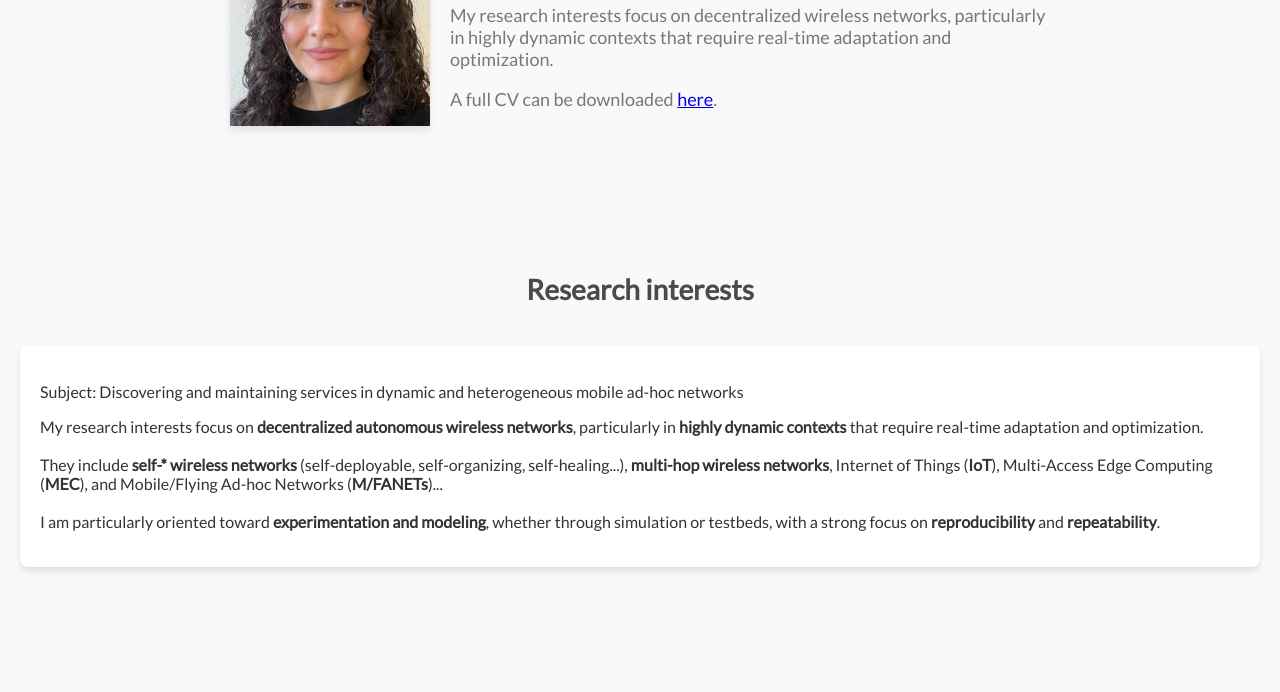
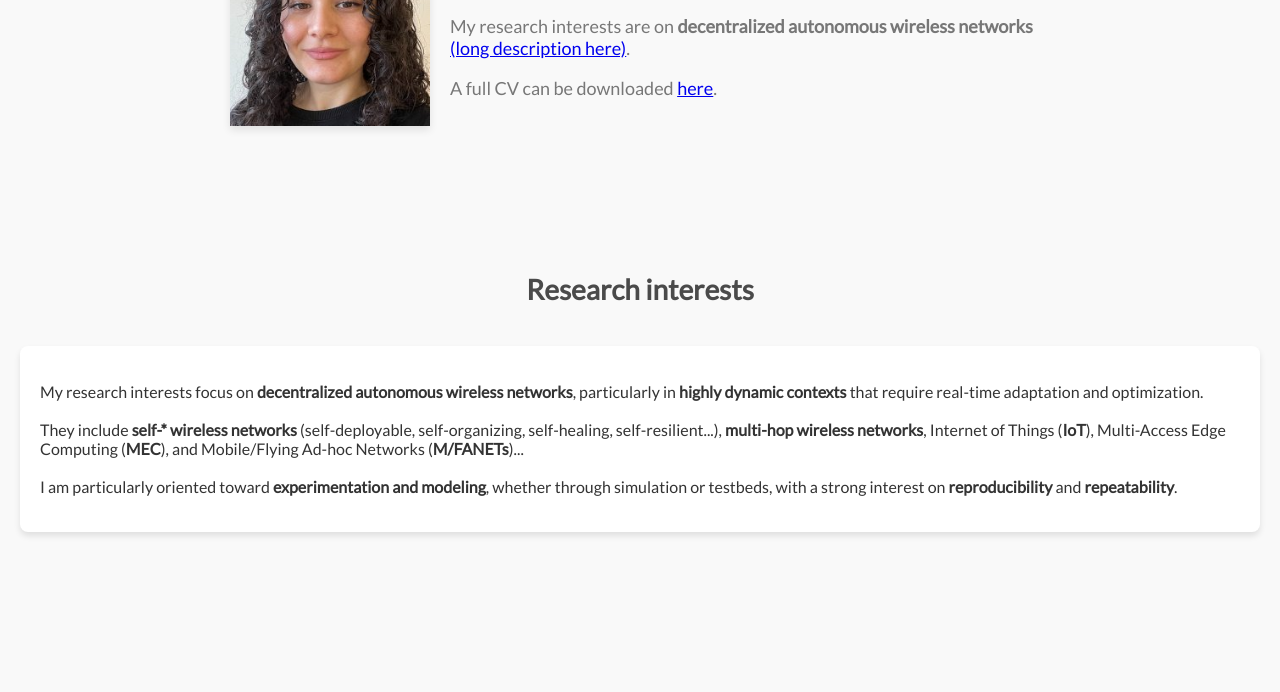
Before and after one commit to ntamd/cv-nina-tamdrari, a plain HTML site: page index.html in a window 1280 px wide. Shown: the part 230-922 px from the top of the page. Drawn offline with Linux system fonts and the light colour scheme.

Commit message:
Update index.html

```diff
--- a/index.html
+++ b/index.html
@@ -35,8 +35,7 @@
         on 'Predicting requirements for mobile MEC servers'.
       </p>
       <p>
-        My research interests focus on decentralized wireless networks,
-        particularly in highly dynamic contexts that require real-time adaptation and optimization.
+        My research interests are on <strong>decentralized autonomous wireless networks</strong> <a href="#research interests">(long description here)</a>.
       </p>
       <p>
         A full CV can be downloaded <a href="files/Activity_report__long_CV__Nina_Tamdrari.pdf">here</a>.
@@ -47,12 +46,11 @@
 <section id="research interests">
   <h2>Research interests</h2>
   <div class="card">
-    <p>Subject: Discovering and maintaining services in dynamic and heterogeneous mobile ad-hoc networks</p>
     <p>
       My research interests focus on <strong>decentralized autonomous wireless networks</strong>, particularly in <strong>highly dynamic contexts</strong>
       that require real-time adaptation and optimization. <br><br>
       They include <strong>self-* wireless networks</strong>
-      (self-deployable, self-organizing, self-healing...),
+      (self-deployable, self-organizing, self-healing, self-resilient...),
       <strong>multi-hop wireless networks</strong>,
       Internet of Things (<strong>IoT</strong>),
       Multi-Access Edge Computing (<strong>MEC</strong>),
@@ -60,8 +58,7 @@
 
       I am particularly oriented toward <strong>experimentation and modeling</strong>,
       whether through simulation or testbeds,
-      with a strong focus on <strong>reproducibility</strong> and <strong>repeatability</strong>.
-
+      with a strong interest on <strong>reproducibility</strong> and <strong>repeatability</strong>.
     </p>
   </div>
 </section>
```
